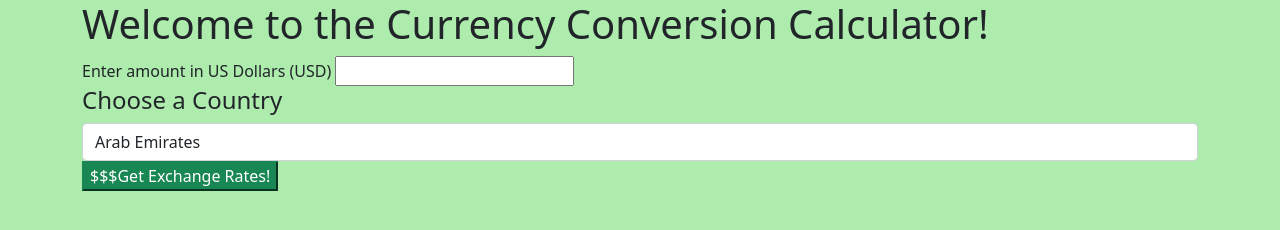
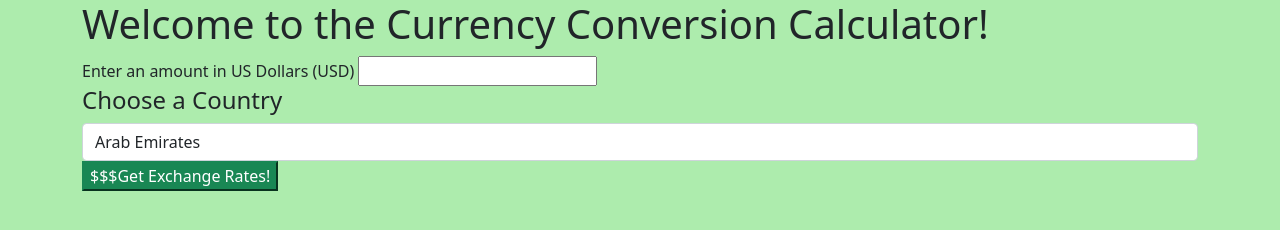
Before and after one commit to joeroaden/Currency-Exchanger, a website built with webpack: page src/index.html in a window 1280 px wide. Built offline with nearby package versions, Linux system fonts and the light colour scheme.

Commit message:
add minor updates to wording in html

```diff
--- a/src/index.html
+++ b/src/index.html
@@ -9,7 +9,7 @@
 <body>
   <div class ="container">
     <h1>Welcome to the Currency Conversion Calculator!</h1>
-    <label for="amount">Enter amount in US Dollars (USD)</label>
+    <label for="amount">Enter an amount in US Dollars (USD)</label>
     <input id ="amount" type="number">
     <h4>Choose a Country</h4>
             <select class = "form-control" id="country">
```
